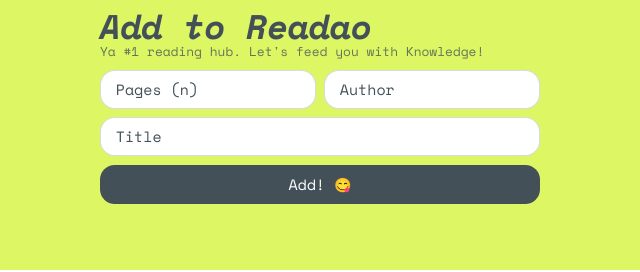
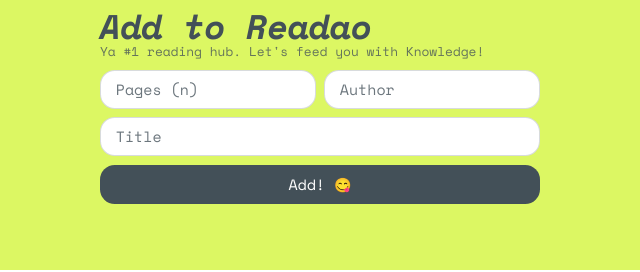
Before and after one commit to 360-ahemenjeho/Library, a plain HTML site: page index.html in a window 1280 px wide. Shown: the part 146-418 px from the top of the page, 548-1188 px from the left. Drawn offline with Linux system fonts and the light colour scheme.

Commit message:
feat: input

```diff
--- a/style.css
+++ b/style.css
@@ -53,11 +53,11 @@ input {
   border-radius: 2ex;
   padding: 1ex 2ex;
   font-size: 0.875rem;
-  color: var(--secondary);
+  color: var(--secondary-faint);
 
   &::placeholder {
     font-size: 0.875rem;
-    color: var(--secondary);
+    color: var(--secondary-faint);
   }
 }
 
```
